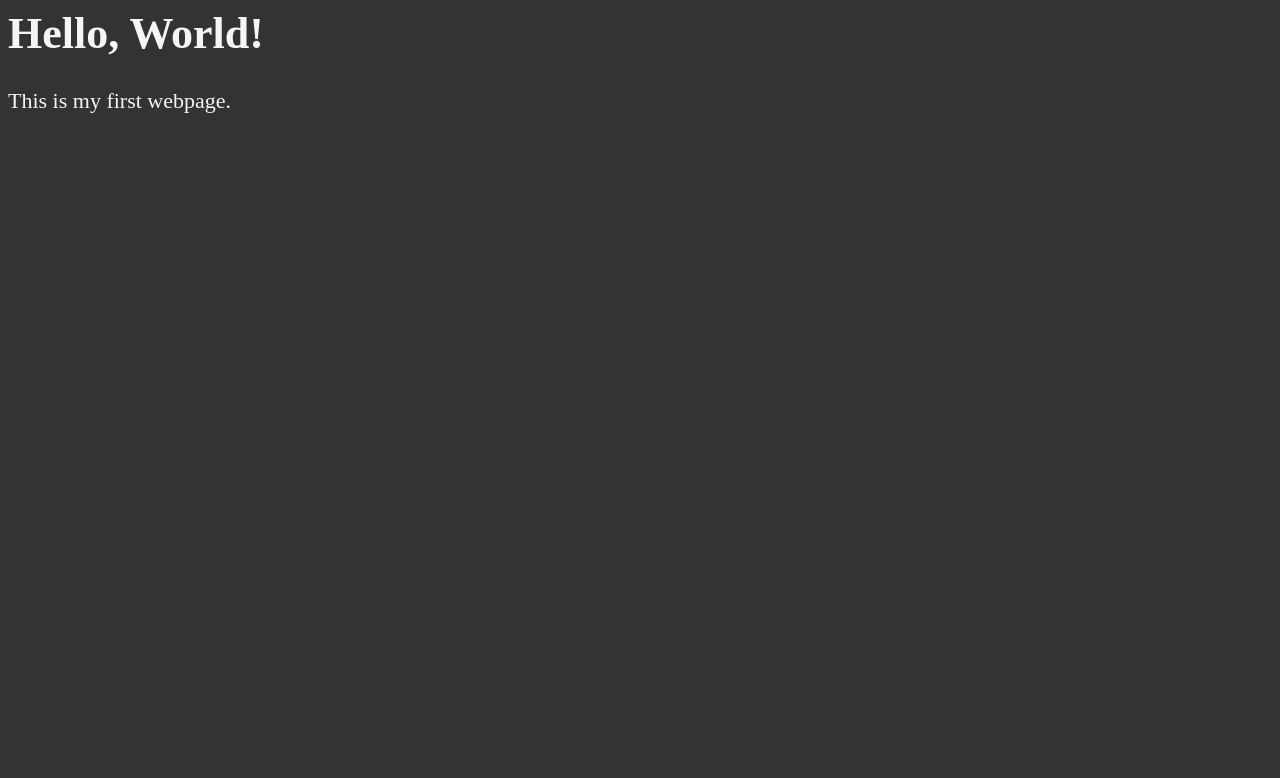
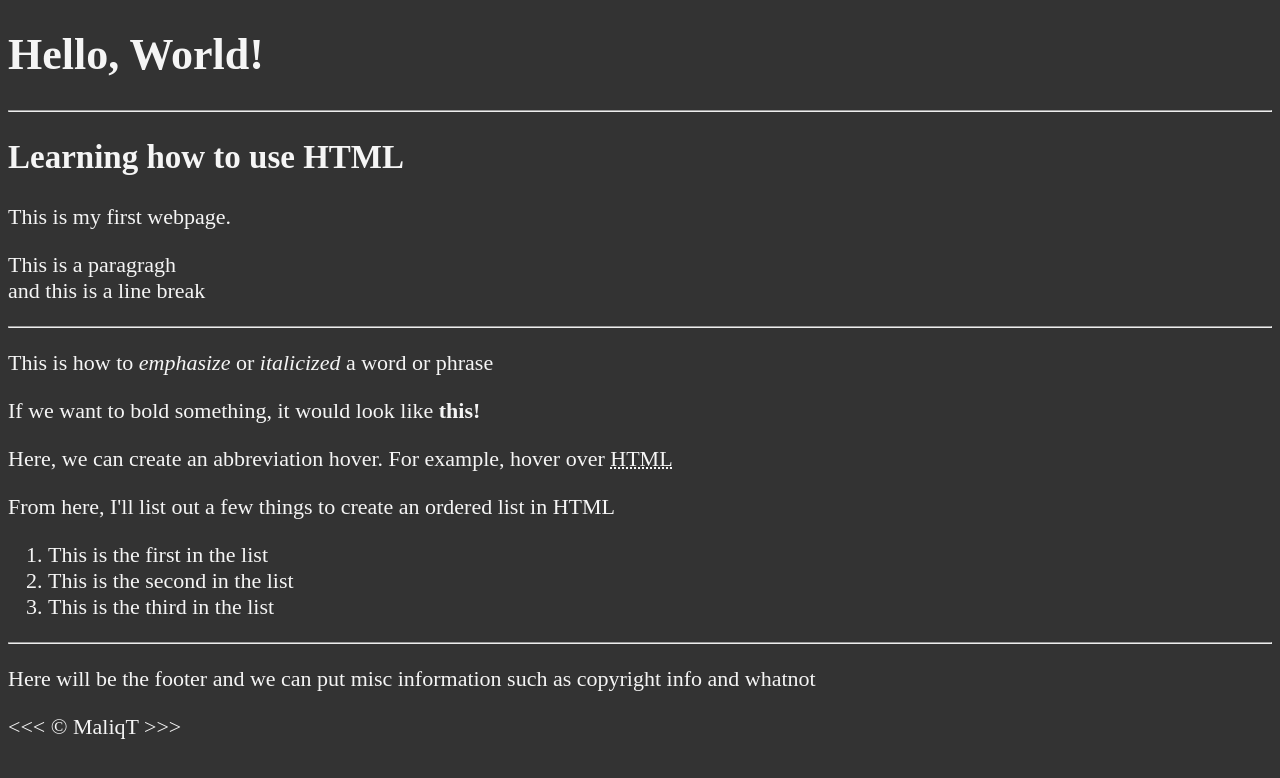
Before and after one commit to MaliqT/learning-fullstack, a plain HTML site: page HTML/index.html in a window 1280 px wide. Drawn offline with Linux system fonts and the light colour scheme.

Commit message:
Learned about Text Basics

```diff
--- a/HTML/index.html
+++ b/HTML/index.html
@@ -1,20 +1,40 @@
-<html>
+<!DOCTYPE html>
+<html lang="en">
+
+    <!--<head> mainly handles the metadata or information and will not be displayed to the user-->
     <head>
+        <meta charset="UTF-8">
+        <meta name="author" content="MaliqT">
+        <meta name="description" content="This page contains all my learning on how to create an HTML file">
         <title>My First Webpage</title>
-        <style>
-            html {
-                font-size: 22px
-            }
-
-            body {
-                background-color: #333;
-                color: whitesmoke;
-            }
-        </style>
+        <link rel="icon" href="html5.png" type="image/x-icon">
+        <link rel="stylesheet" href="main.css" type="text/css">
     </head>
 
     <body>
         <h1>Hello, World!</h1>
+
+        <!--hr = horizontal line display-->
+        <hr>
+
+        <h2>Learning how to use HTML</h2>
         <p>This is my first webpage.</p>
+        <p>This is a paragragh <br> and this is a line break</p>
+
+        <hr>
+
+        <p>This is how to <em>emphasize</em> or <em>italicized</em> a word or phrase</p>
+        <p>If we want to bold something, it would look like <strong>this!</strong></p>
+        <p>Here, we can create an abbreviation hover. For example, hover over <abbr title="Hyper Text Markup Language">HTML</abbr></p>
+        <p>From here, I'll list out a few things to create an ordered list in HTML</p>
+        <ol>
+            <li>This is the first in the list</li>
+            <li>This is the second in the list</li>
+            <li>This is the third in the list</li>
+        </ol>
+
+        <hr>
+        <p>Here will be the footer and we can put misc information such as copyright info and whatnot</p>
+        &lt;&lt;&lt; &copy; MaliqT &gt;&gt;&gt;
     </body>
 </html>
--- /dev/null
+++ b/HTML/main.css
@@ -0,0 +1,8 @@
+html {
+    font-size: 22px
+}
+
+body {
+    background-color: #333;
+    color: whitesmoke;
+}
```
Also changed, not shown: HTML/html5.png (added).
